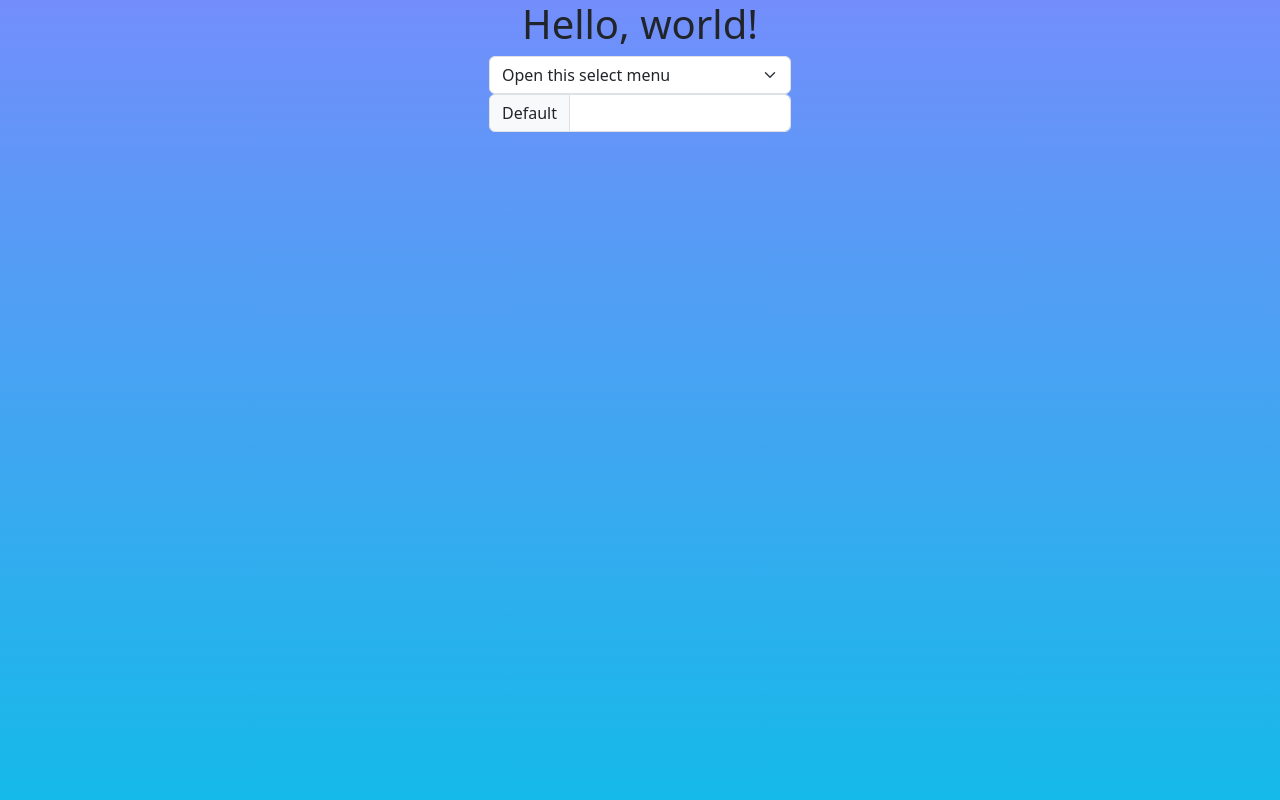
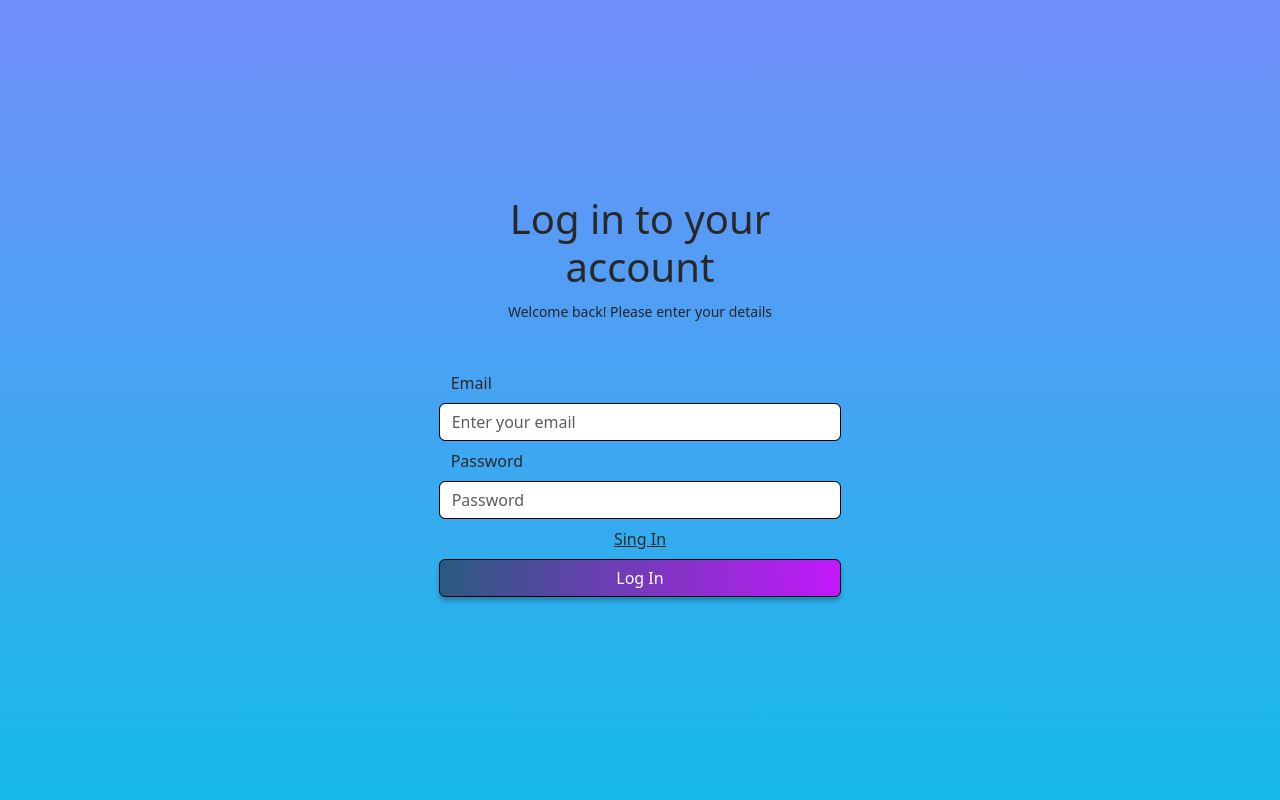
Before and after one commit to Giock24/NowMusic, a PHP site: page /src/index.html in a window 1280 px wide. Run offline with PHP 8.4, Linux system fonts and the light colour scheme.

Commit message:
- [ Bootstrap / CSS ] - Added Bootstrap and CSS in Login Page

```diff
--- a/css/style.css
+++ b/css/style.css
@@ -4,5 +4,23 @@ body {
     background-image: linear-gradient(180deg, #738EFB , #15BAE9);
     background-repeat: no-repeat;
     background-size: cover;
+}
 
+h1, form>div>label, a {
+    /*Spotify Color*/
+    color: #282828
 }
+
+a:hover {
+    color: #FFB300 !important;
+}
+
+.form-control, form>div>input[type="submit"] {
+    border: 1px solid black;
+}
+
+form>div>input[type="submit"] {
+    color: white;
+    background-image: linear-gradient(271deg, #C318FA, #2B5A7E);
+    box-shadow: 0px 4px 4px 0px rgba(0, 0, 0, 0.25);
+}
--- a/src/index.html
+++ b/src/index.html
@@ -11,23 +11,29 @@
     <link rel="stylesheet" href="../css/style.css">
 </head>
 <body>
-    <div class="container-fluid p-0 overflow-hidden">
-        <div class="row justify-content-center">
-            <div class="text-center">
-                <h1>Hello, world!</h1>
-            </div>
-            <div class="col-md-3">
-                <select class="form-select" aria-label="Default select example">
-                    <option selected>Open this select menu</option>
-                    <option value="1">One</option>
-                    <option value="2">Two</option>
-                    <option value="3">Three</option>
-                    <option value="4">Fourth</option>
-                </select>
-                <div class="input-group mb-3">
-                    <span class="input-group-text" id="inputGroup-sizing-default">Default</span>
-                    <input type="text" class="form-control" aria-label="Sizing example input" aria-describedby="inputGroup-sizing-default">
+    <div class="container-fluid p-0 overflow-hidden h-100">
+        <div class="row justify-content-center align-items-center h-100">
+            <div class="col-10 col-md-4">
+                <div class="text-center pb-5">
+                    <h1>Log in to your account</h1>
+                    <small>Welcome back! Please enter your details</small>
                 </div>
+                <form action="">
+                    <div class="row pb-2 px-3">
+                        <label class="form-label" for="email">Email</label>
+                        <input class="form-control" id="email" type="text" placeholder="Enter your email"/>
+                    </div>
+                    <div class="row pb-2 px-3">
+                        <label class="form-label" for="password">Password</label>
+                        <input class="form-control" id="password" type="text" placeholder="Password"/>
+                    </div>
+                    <div class="text-center pb-2">
+                        <a href="#">Sing In</a>
+                    </div>
+                    <div class="row pb-2 px-3">
+                        <input type="submit" class="btn" value="Log In"/>
+                    </div>
+                </form>
             </div>
         </div>
     </div>
```
